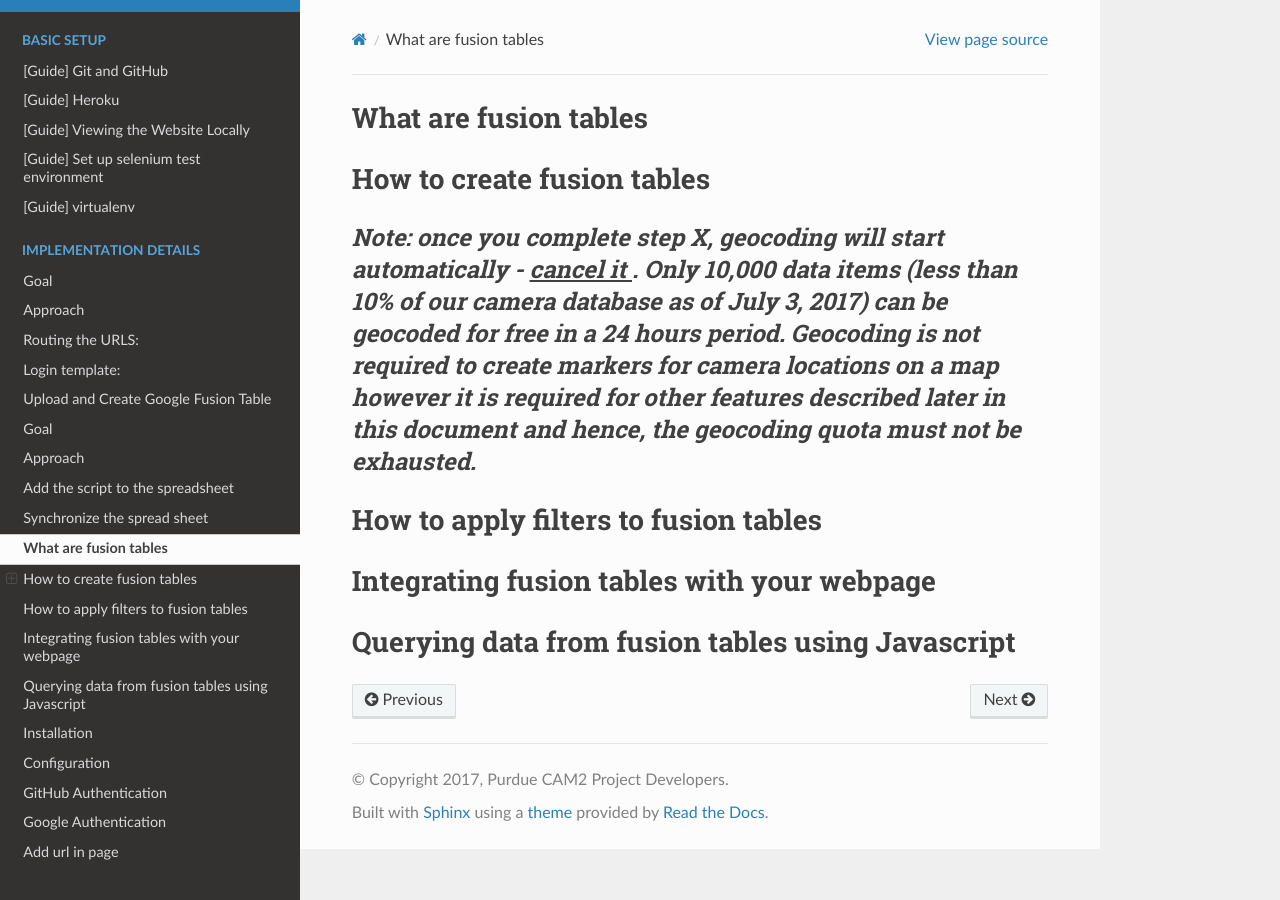
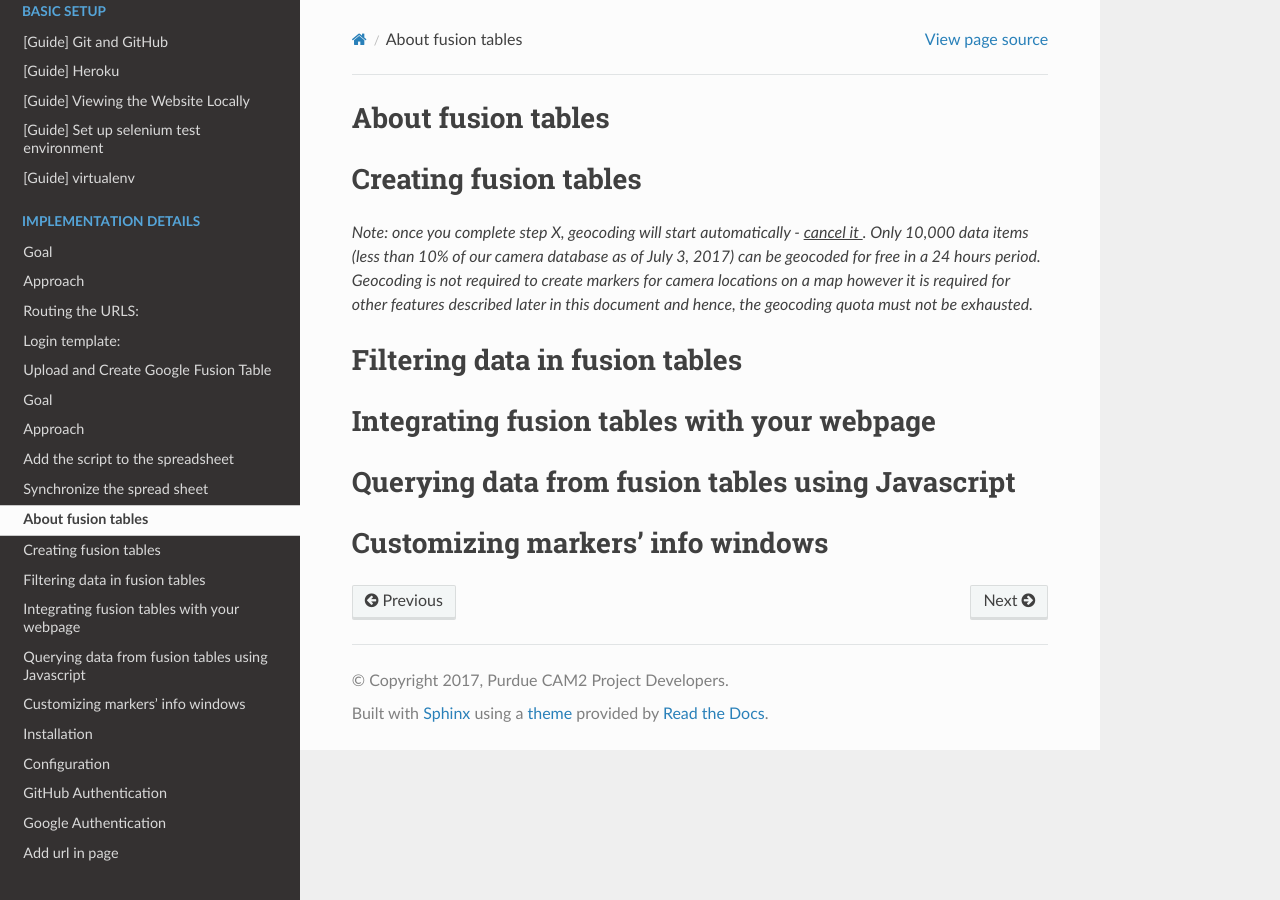
Before and after one commit to PurdueCAM2Project/CAM2WebUI, a Sphinx documentation site: the page built from docs/implementationDetail/fusion_setup.md, in a window 1280 px wide. Built offline with Sphinx 7.4.7 and the Read the Docs theme 2.0.0, drawn with Linux system fonts in a browser that asks for light colours.

Commit message:
better titles for sections

```diff
--- a/docs/implementationDetail/fusion_setup.md
+++ b/docs/implementationDetail/fusion_setup.md
@@ -1,10 +1,12 @@
-### What are fusion tables
+### About fusion tables
 
-### How to create fusion tables
-##### <i> Note: once you complete step X, geocoding will start automatically - <u> cancel it </u>. Only 10,000 data items (less than 10% of our camera database as of July 3, 2017) can be geocoded for free in a 24 hours period. Geocoding is not required to create markers for camera locations on a map however it is required for other features described later in this document and hence, the geocoding quota must not be exhausted. </i>
+### Creating fusion tables
+<i> Note: once you complete step X, geocoding will start automatically - <u> cancel it </u>. Only 10,000 data items (less than 10% of our camera database as of July 3, 2017) can be geocoded for free in a 24 hours period. Geocoding is not required to create markers for camera locations on a map however it is required for other features described later in this document and hence, the geocoding quota must not be exhausted. </i>
 
-### How to apply filters to fusion tables
+### Filtering data in fusion tables
 
 ### Integrating fusion tables with your webpage
 
 ### Querying data from fusion tables using Javascript
+
+### Customizing markers' info windows
```
